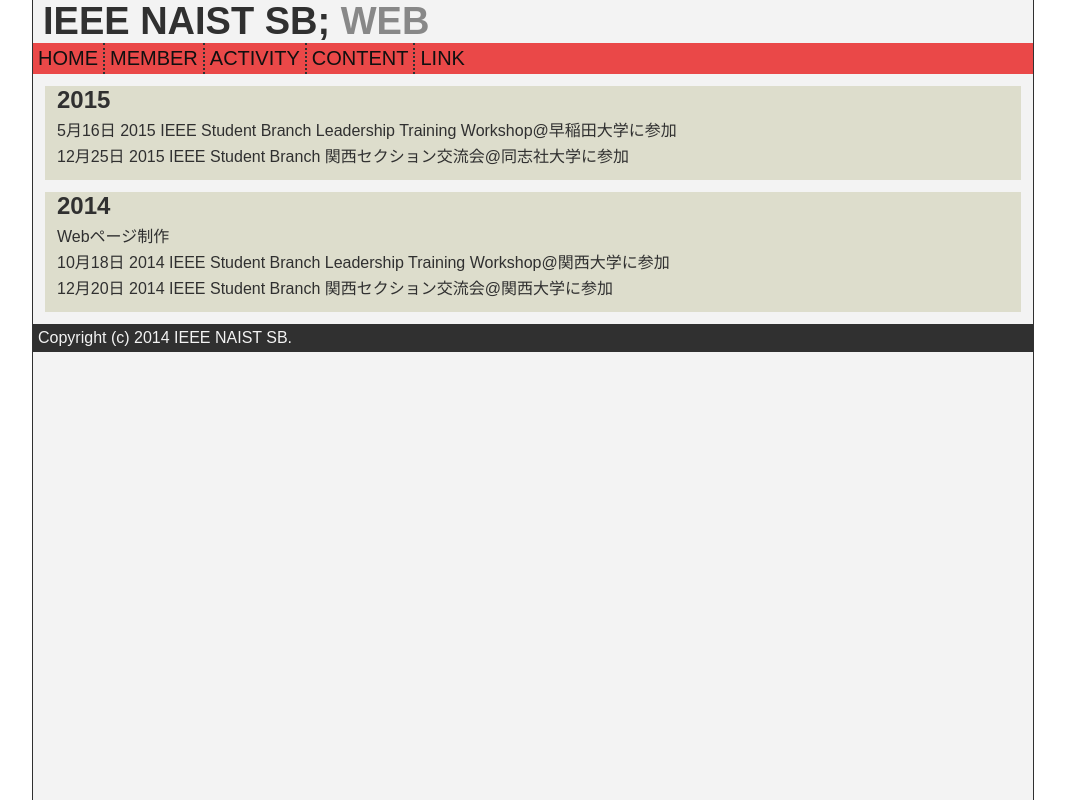
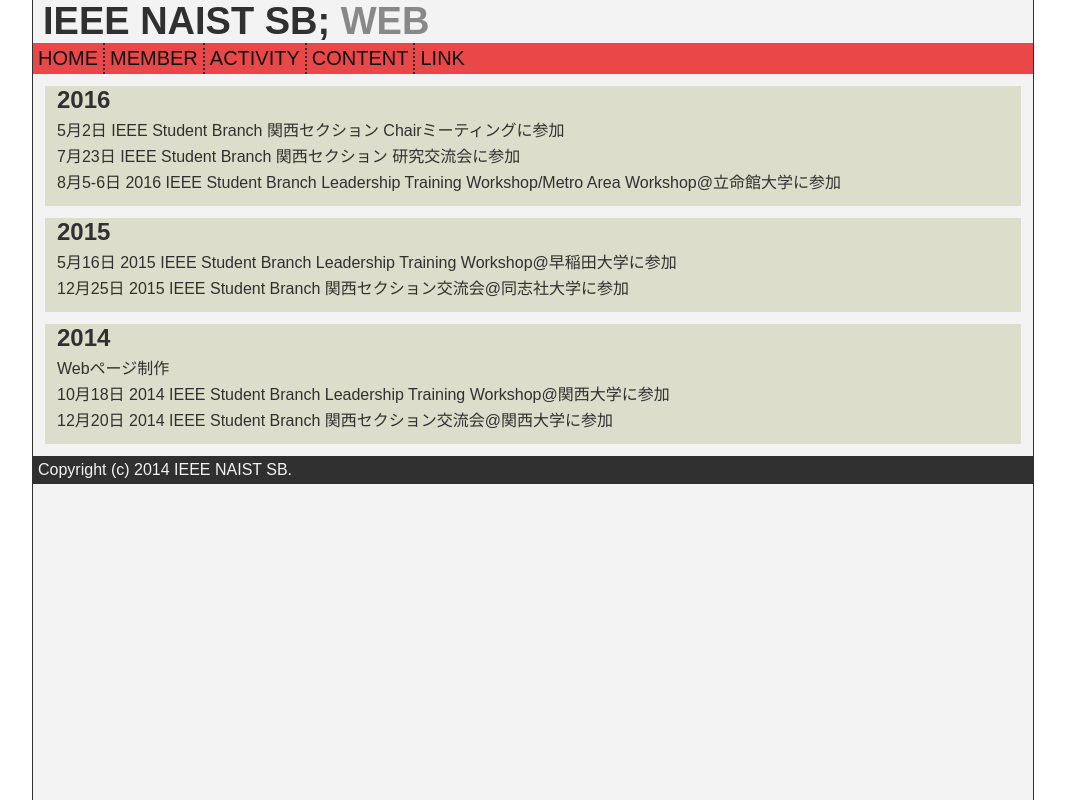
Before and after one commit to ieee-sb-naist/ieee-sb-naist.github.io, a plain HTML site: page activity.html in a window 1280 px wide. Shown: the whole page, without its empty margins (107-1172 px from the left). Drawn offline with Linux system fonts and the light colour scheme; a small style sheet from the web is missing.

Commit message:
2016年11月までのアクティビティを更新

```diff
--- a/activity.html
+++ b/activity.html
@@ -22,6 +22,14 @@
 			</nav>
 		</header>
 
+		<article id="activity2016" class="page-content">
+			<header><h2>2016</h2></header>
+			<p>5月2日 IEEE Student Branch 関西セクション Chairミーティングに参加</p>
+			<p>7月23日 IEEE Student Branch 関西セクション 研究交流会に参加</p>
+			<p>8月5-6日 2016 IEEE Student Branch Leadership Training Workshop/Metro Area Workshop@立命館大学に参加</p>
+		</article>
+
+
 		<article id="activity2015" class="page-content">
 			<header><h2>2015</h2></header>
 			<p>5月16日 2015 IEEE Student Branch Leadership Training Workshop@早稲田大学に参加</p>
```
